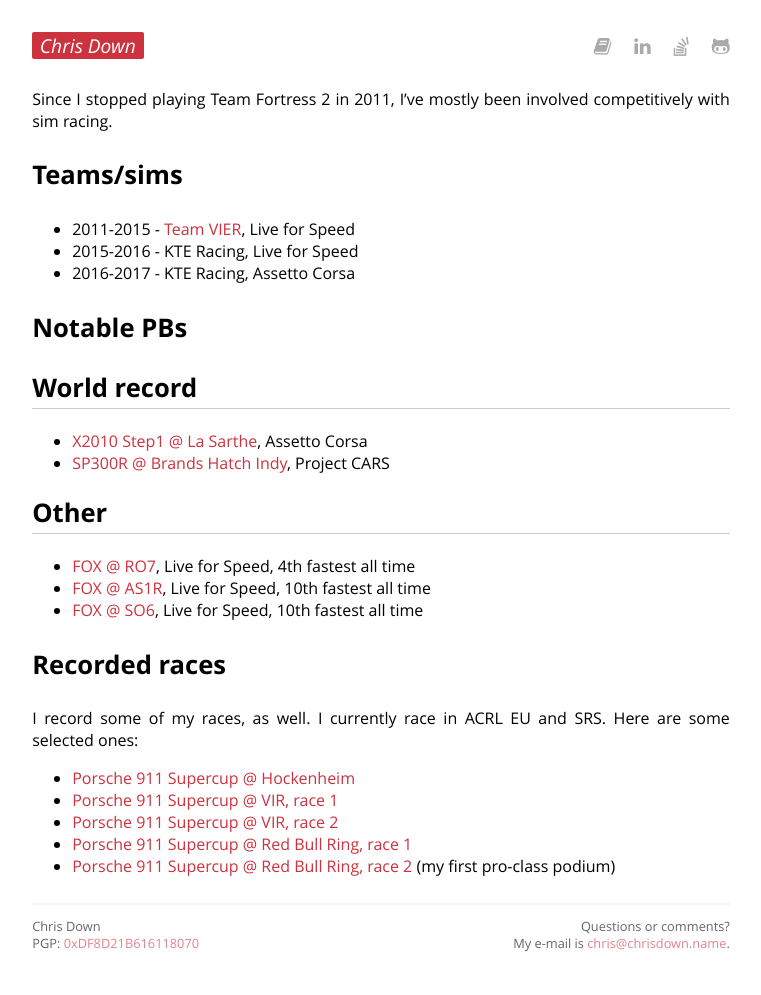
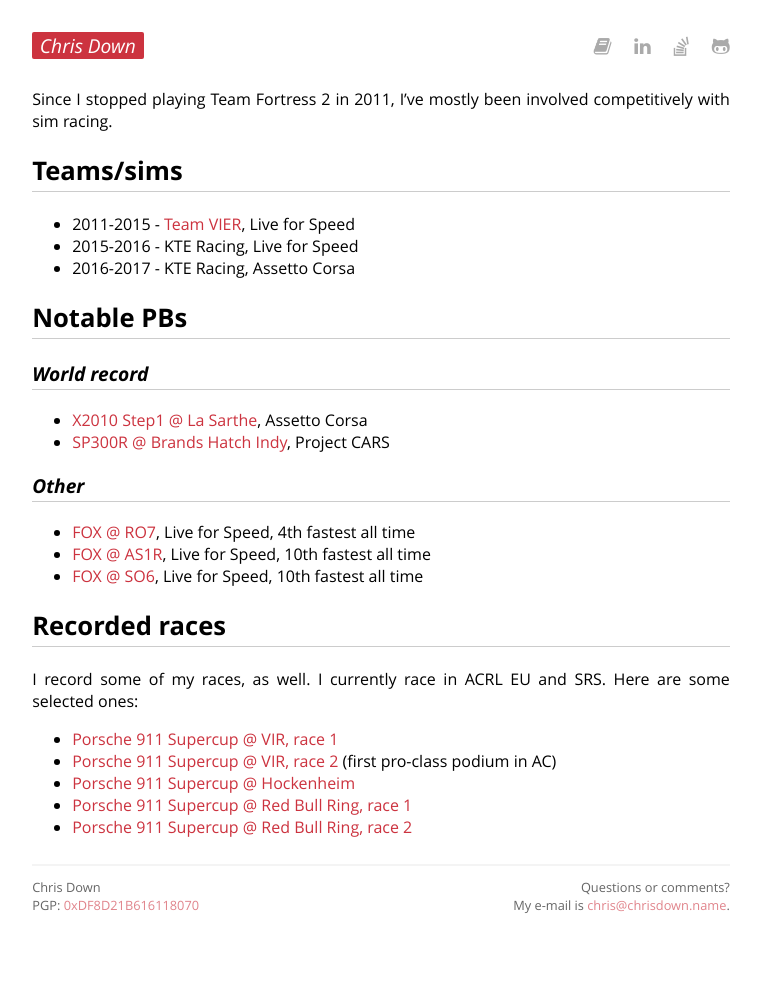
Before and after one commit to cdown/chrisdown.name, a Jekyll site: the page built from racing.md, in a window 1280 px wide. Shown: the whole page, without its empty margins (259-1020 px from the left). Built offline with Jekyll 4.4.1, drawn with Linux system fonts in a browser that asks for light colours; after the commit the page ends 956 px from its top, so only the background shows below that.

Commit message:
Fix headings

```diff
--- a/racing.md
+++ b/racing.md
@@ -6,22 +6,22 @@ title: "Sim racing miscellanea"
 Since I stopped playing Team Fortress 2 in 2011, I've mostly been involved
 competitively with sim racing.
 
-# Teams/sims
+## Teams/sims
 
 - 2011-2015 - [Team VIER](http://vier-clan.de/), Live for Speed
 - 2015-2016 - KTE Racing, Live for Speed
 - 2016-2017 - KTE Racing, Assetto Corsa
 
-# Notable PBs
+## Notable PBs
 
-## World record
+### World record
 
 - [X2010 Step1 @ La Sarthe](https://www.youtube.com/watch?v=6gJL3ZT8fCo),
   Assetto Corsa
 - [SP300R @ Brands Hatch Indy](https://www.youtube.com/watch?v=qvyPT3P8aHw),
   Project CARS
 
-## Other
+### Other
 
 - [FOX @ RO7](https://www.youtube.com/watch?v=wO0XxZdd-XQ), Live for Speed, 4th
   fastest all time
@@ -30,13 +30,13 @@ competitively with sim racing.
 - [FOX @ SO6](https://www.youtube.com/watch?v=JFZJsbta5po), Live for Speed,
   10th fastest all time
 
-# Recorded races
+## Recorded races
 
 I record some of my races, as well. I currently race in ACRL EU and SRS. Here
 are some selected ones:
 
+- [Porsche 911 Supercup @ VIR, race 1](https://www.youtube.com/watch?v=yTx6WUKrnpE)
+- [Porsche 911 Supercup @ VIR, race 2](https://www.youtube.com/watch?v=EDi5Gzz6IPs) (first pro-class podium in AC)
 - [Porsche 911 Supercup @ Hockenheim](https://www.youtube.com/watch?v=7kts4C-pBhc)
-- [Porsche 911 Supercup @ VIR, race 1](https://www.youtube.com/watch?v=yTx6WUKrnpE)
-- [Porsche 911 Supercup @ VIR, race 2](https://www.youtube.com/watch?v=EDi5Gzz6IPs)
 - [Porsche 911 Supercup @ Red Bull Ring, race 1](https://www.youtube.com/watch?v=YWNXX7B8fj4)
-- [Porsche 911 Supercup @ Red Bull Ring, race 2](https://www.youtube.com/watch?v=WVCEv0N39W0) (my first pro-class podium)
+- [Porsche 911 Supercup @ Red Bull Ring, race 2](https://www.youtube.com/watch?v=WVCEv0N39W0)
```
